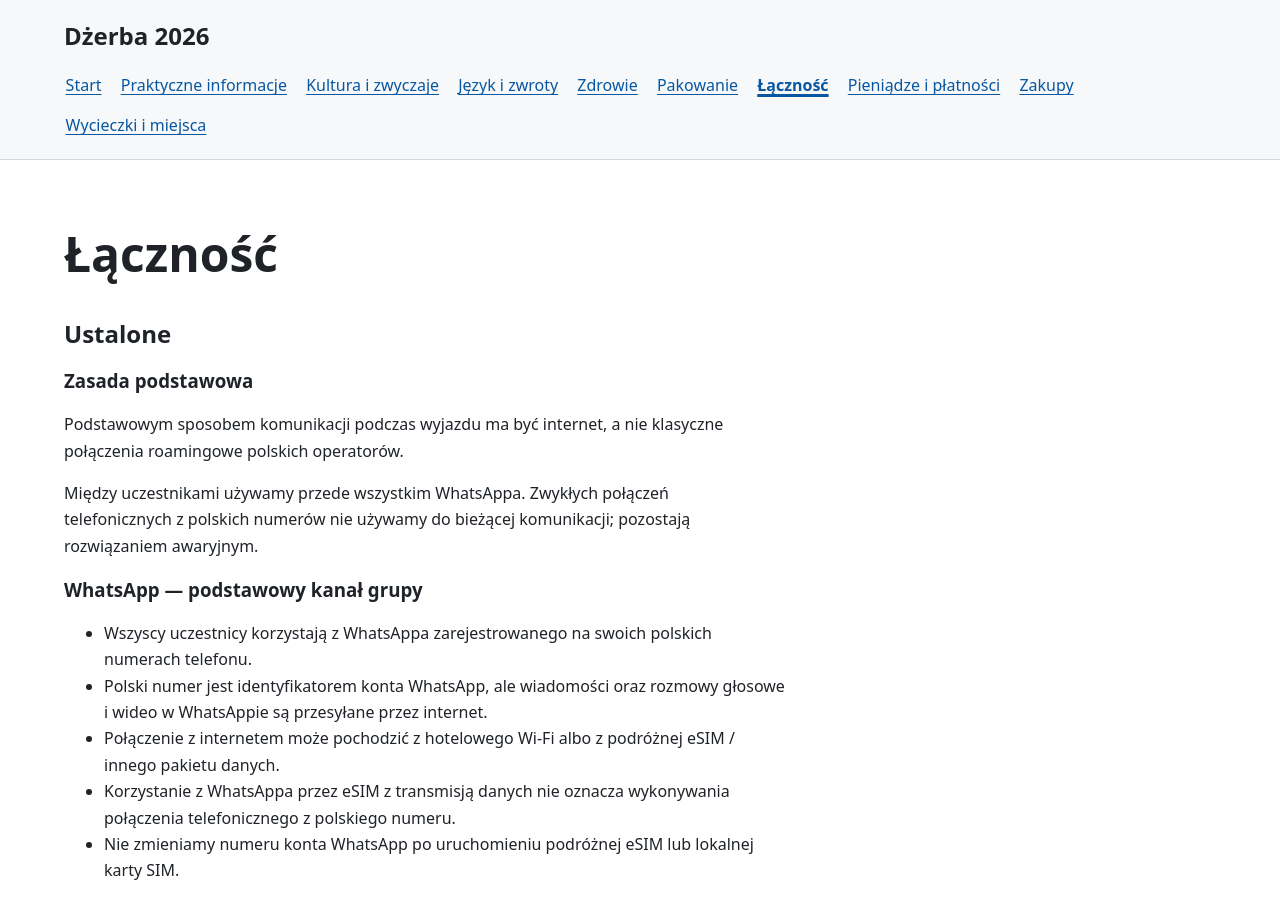
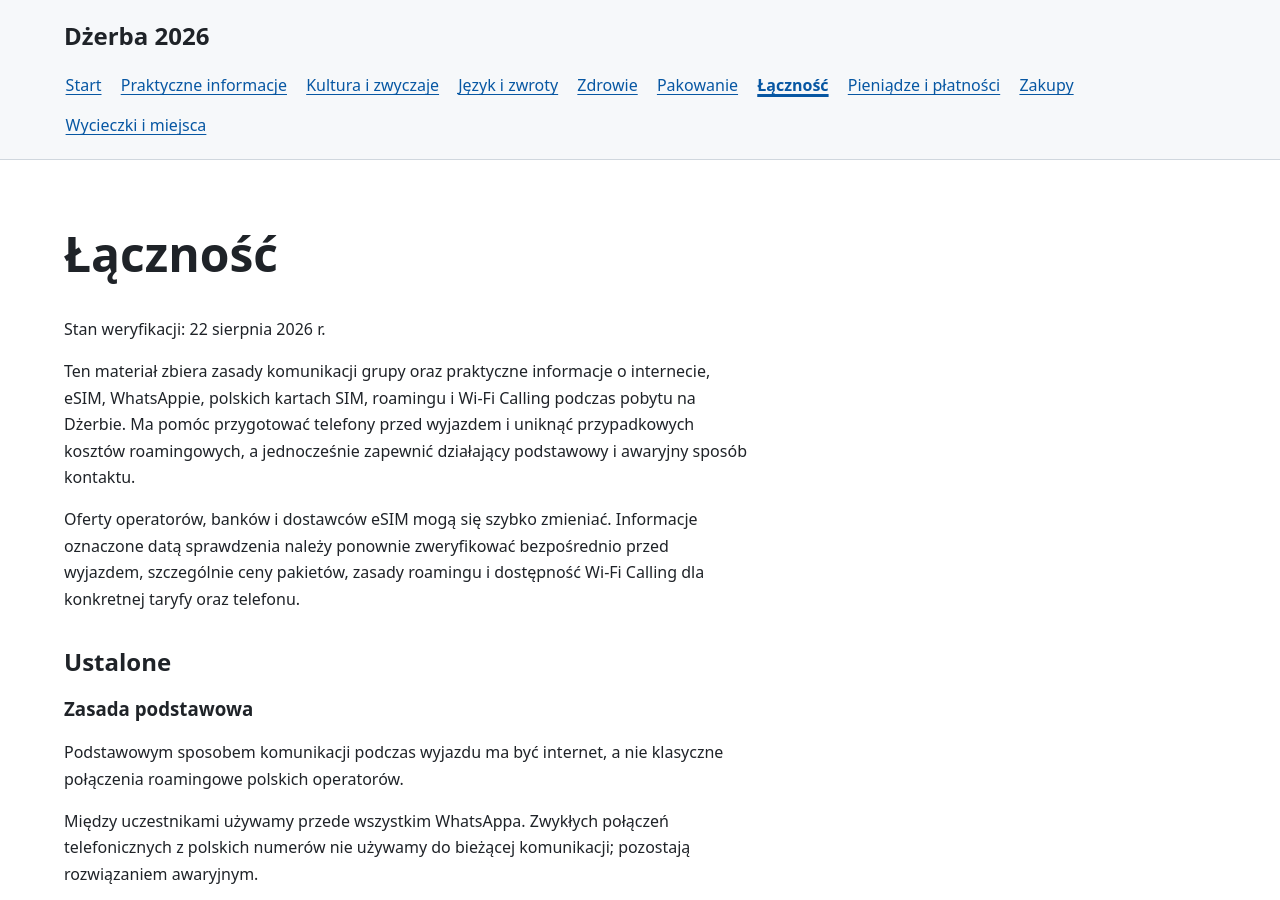
Before and after one commit to rotnicki/djerba-2026, a Jekyll site: the page built from lacznosc.md, in a window 1280 px wide and 900 px high. Built offline with Jekyll 4.4.1, drawn with Linux system fonts in a browser that asks for light colours; our own code applies the rules of GitHub Pages for plain Markdown files.

Commit message:
Ujednolić wstęp materiału o łączności

```diff
--- a/lacznosc.md
+++ b/lacznosc.md
@@ -1,4 +1,10 @@
 # Łączność
+
+Stan weryfikacji: 22 sierpnia 2026 r.
+
+Ten materiał zbiera zasady komunikacji grupy oraz praktyczne informacje o internecie, eSIM, WhatsAppie, polskich kartach SIM, roamingu i Wi-Fi Calling podczas pobytu na Dżerbie. Ma pomóc przygotować telefony przed wyjazdem i uniknąć przypadkowych kosztów roamingowych, a jednocześnie zapewnić działający podstawowy i awaryjny sposób kontaktu.
+
+Oferty operatorów, banków i dostawców eSIM mogą się szybko zmieniać. Informacje oznaczone datą sprawdzenia należy ponownie zweryfikować bezpośrednio przed wyjazdem, szczególnie ceny pakietów, zasady roamingu i dostępność Wi-Fi Calling dla konkretnej taryfy oraz telefonu.
 
 ## Ustalone
 
```
